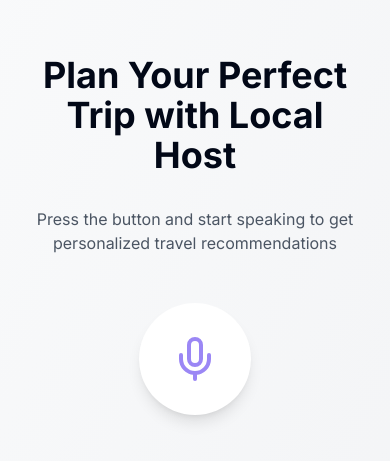
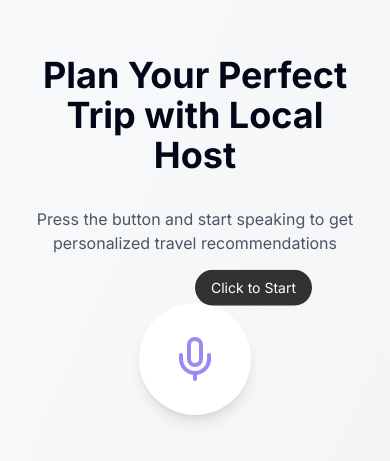
Before and after one commit to scafati98/LocalHost-UI, a React (Vite) app: page / in a window 390 px wide. Shown: the part 135-596 px from the top of the page. Built offline with nearby package versions, Linux system fonts and the light colour scheme.

Commit message:
Add microphone animations
Improve the call to action by adding animations to the microphone button.

```diff
--- a/src/components/VoiceButton.tsx
+++ b/src/components/VoiceButton.tsx
@@ -1,5 +1,5 @@
 
-import { useState } from 'react';
+import { useState, useEffect } from 'react';
 import { Mic, MicOff } from 'lucide-react';
 
 interface VoiceButtonProps {
@@ -8,6 +8,16 @@ interface VoiceButtonProps {
 
 const VoiceButton = ({ onToggle }: VoiceButtonProps) => {
   const [isActive, setIsActive] = useState(false);
+  const [showPulse, setShowPulse] = useState(true);
+
+  useEffect(() => {
+    // Toggle the attention pulse animation every 3 seconds
+    const interval = setInterval(() => {
+      setShowPulse(prev => !prev);
+    }, 3000);
+
+    return () => clearInterval(interval);
+  }, []);
 
   const handleToggle = () => {
     const newState = !isActive;
@@ -16,6 +26,16 @@ const VoiceButton = ({ onToggle }: VoiceButtonProps) => {
   };
 
   return (
+    <div className="relative">
+      {/* Outer attention rings */}
+      {!isActive && showPulse && (
+        <>
+          <div className="absolute inset-0 rounded-full bg-primary/20 animate-ping" />
+          <div className="absolute inset-0 rounded-full bg-primary/10 animate-pulse" />
+        </>
+      )}
+
+      {/* Main button */}
       <button
         onClick={handleToggle}
         className={`relative p-8 rounded-full transition-all duration-300 shadow-lg hover:shadow-xl transform hover:scale-105 ${
@@ -24,12 +44,22 @@ const VoiceButton = ({ onToggle }: VoiceButtonProps) => {
             : 'bg-white hover:bg-gray-50'
         }`}
       >
+        <div className="relative">
+          {/* Floating text indicator */}
+          {!isActive && (
+            <div className="absolute -top-16 left-1/2 -translate-x-1/2 whitespace-nowrap bg-black/80 text-white text-sm px-4 py-2 rounded-full animate-bounce">
+              Click to Start
+            </div>
+          )}
+
           {isActive ? (
             <Mic className="w-12 h-12 text-white animate-pulse" strokeWidth={2.5} />
           ) : (
             <Mic className="w-12 h-12 text-primary" strokeWidth={2} />
           )}
+        </div>
       </button>
+    </div>
   );
 };
 
```
Lines whose indentation alone changed are shown as unchanged.
